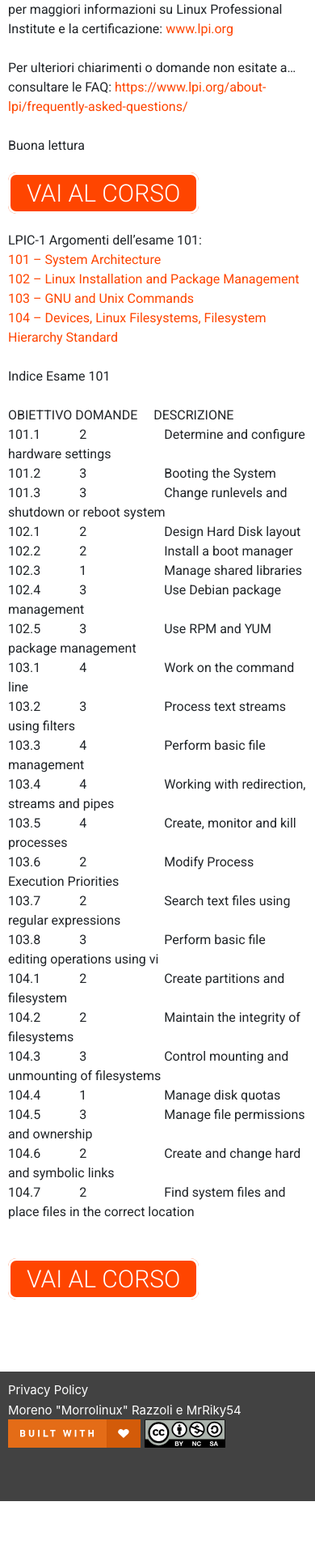
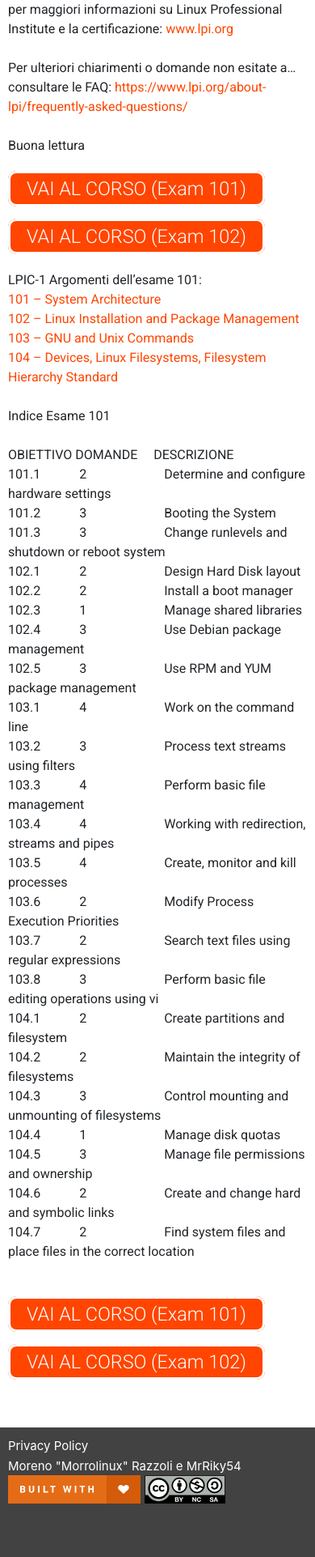
Before and after one commit to morrolinuxyt/website, a PHP site: page /lpi.php in a window 390 px wide. Shown: the part 1084-3007 px from the top of the page at 81% size. Before the commit the page ends 2938 px from the top, so only its background shows below. Run offline with PHP 8.4, Linux system fonts and the light colour scheme; some libraries are stand-ins or nearby versions.

Commit message:
Added "LPI Exam 102" Button

```diff
--- a/assets/lpi_text.html
+++ b/assets/lpi_text.html
@@ -20,7 +20,8 @@
 
     Buona lettura<br /><br />
 
-    <a class="button" href="https://www.udemy.com/impara-linux-dalle-basi-alla-certificazione/?couponCode=MORROLINUXIT" target="blank_">VAI AL CORSO</a><br /><br />
+    <a class="button lpi_resize" href="https://www.udemy.com/impara-linux-dalle-basi-alla-certificazione/?couponCode=MORROLINUXIT" target="blank_">VAI AL CORSO (Exam 101)</a><br /><br />
+    <a class="button lpi_resize" href="https://www.udemy.com/impara-linux-dalle-basi-alla-certificazione-lpi-exam-102/?couponCode=MORROLINUXIT" target="blank_">VAI AL CORSO (Exam 102)</a><br /><br />
     LPIC-1 Argomenti dell’esame 101:<br />
     <a href="https://www.lpi.org/study-resources/lpic-1-101-exam-objectives/#101" target="blank_">101 – System Architecture</a><br />
     <a href="https://www.lpi.org/study-resources/lpic-1-101-exam-objectives/#102" target="blank_">102 – Linux Installation and Package Management</a><br />
@@ -53,7 +54,9 @@
     104.6&emsp;&emsp;&emsp;2&emsp;&emsp;&emsp;&emsp;&emsp;&emsp;Create and change hard and symbolic links<br />
     104.7&emsp;&emsp;&emsp;2&emsp;&emsp;&emsp;&emsp;&emsp;&emsp;Find system files and place files in the correct location<br />
 
-    <br /><br /><a class="button" href="https://www.udemy.com/impara-linux-dalle-basi-alla-certificazione/?couponCode=MORROLINUXIT" target="blank_">VAI AL CORSO</a></p><br /><br />
+    <br /><br />
+    <a class="button lpi_resize" href="https://www.udemy.com/impara-linux-dalle-basi-alla-certificazione/?couponCode=MORROLINUXIT" target="blank_">VAI AL CORSO (Exam 101)</a><br /><br />
+    <a class="button lpi_resize" href="https://www.udemy.com/impara-linux-dalle-basi-alla-certificazione-lpi-exam-102/?couponCode=MORROLINUXIT" target="blank_">VAI AL CORSO (Exam 102)</a><br /><br />
   </p>
   <br />
 </div>
--- a/css/style.css
+++ b/css/style.css
@@ -291,4 +291,7 @@ body {
   .github {
     display: none;
   }
+  .lpi_resize {
+    font-size: 6vw;
+  }
 }
```
